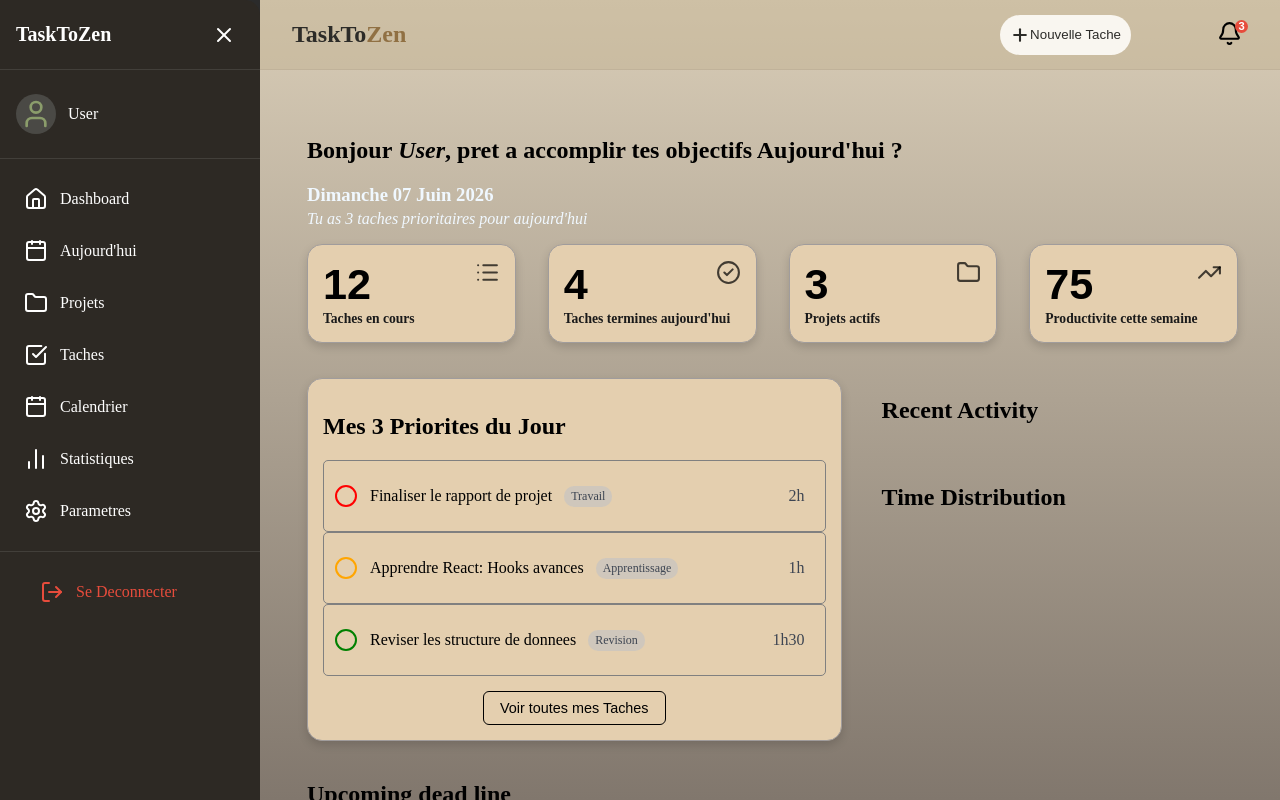
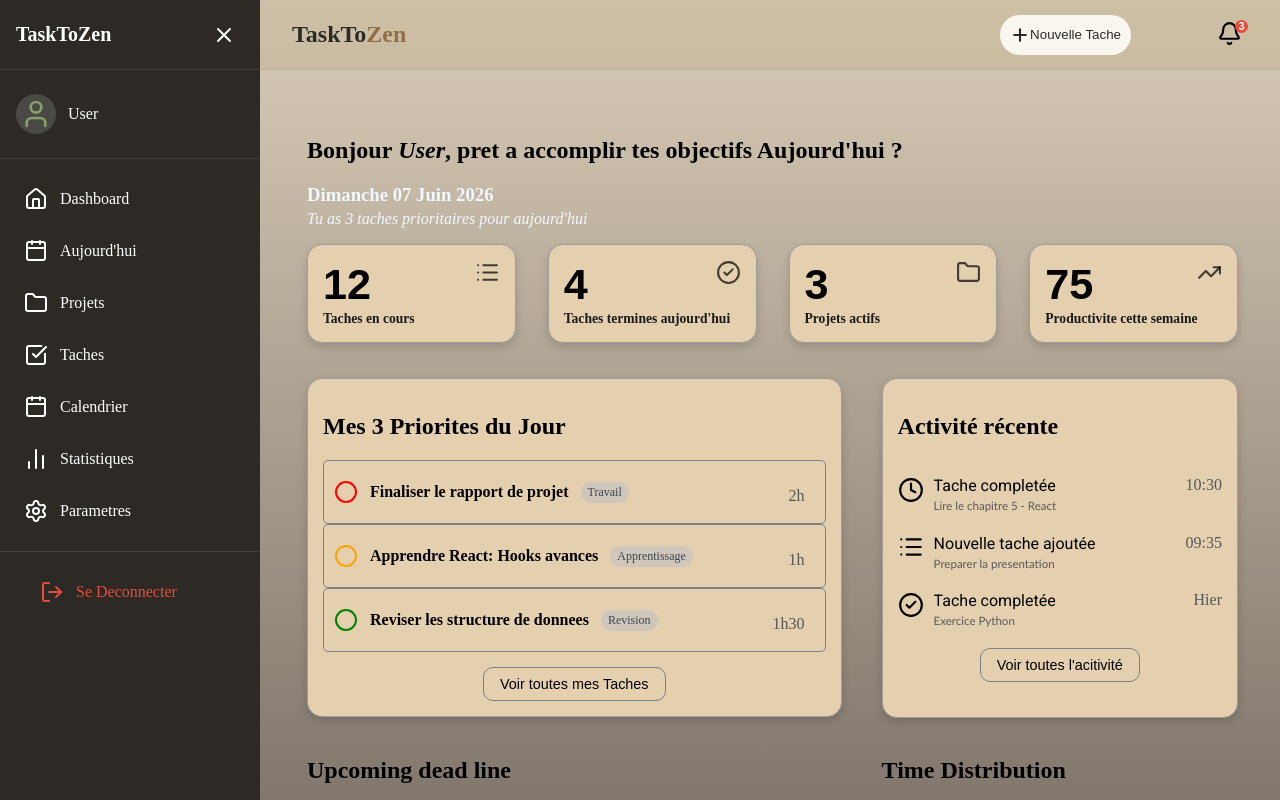
Before and after one commit to avatGit/TaskToZen, a React (Vite) app in the folder client/: page / in a window 1280 px wide. Built offline with nearby package versions, Linux system fonts and the light colour scheme; no server answers.

Commit message:
Dashboard UI: Activite Recente

```diff
--- a/client/src/pages/dashboard/Dashboard.css
+++ b/client/src/pages/dashboard/Dashboard.css
@@ -1,3 +1,12 @@
+@import url("https://fonts.googleapis.com/css2?family=Roboto:ital,wght@0,100..900;1,100..900&display=swap");
+.roboto-text {
+  font-family: "Roboto", sans-serif;
+  font-optical-sizing: auto;
+  font-weight: 400;
+  font-style: normal;
+  font-variation-settings: "wdth" 100;
+}
+
 .dashboard-container {
   padding: 15px;
   padding-right: 10px;
@@ -50,21 +59,67 @@
   display: flex;
   flex-direction: column;
 }
-.task-priority-container .view-all-btn {
+.view-all-btn {
   align-self: center;
   margin-top: 15px;
   background-color: transparent;
-  border: 1px solid;
+  border: 1px solid gray;
   font-size: 0.9rem;
   font-weight: 400;
   padding: 8px 16px;
   cursor: pointer;
   transition: all 0.2s ease;
-  border-radius: 6px;
+  border-radius: 10px;
   transition: all 0.4s ease;
 }
-.task-priority-container .view-all-btn:hover {
+.view-all-btn:hover {
   background-color: #a18c6a;
+}
+
+/* Recent Activity */
+.recent-activity-container {
+  height: 340px;
+  background-color: #e4cfaf;
+  padding: 15px;
+  border: 1px solid rgb(160, 156, 156);
+  border-radius: 15px;
+  box-shadow: 0px 4px 10px rgba(0, 0, 0, 0.15);
+  display: flex;
+  flex-direction: column;
+}
+
+.activity-item {
+  display: flex;
+  flex-direction: row;
+  justify-content: space-between;
+  margin-bottom: -1px;
+}
+
+.activity-left-part {
+  display: flex;
+  flex-direction: row;
+  align-items: center;
+  justify-content: space-between;
+  gap: 10px;
+}
+
+.label-description {
+  display: flex;
+  flex-direction: column;
+  margin-bottom: -5px;
+}
+.label-description p:nth-child(1) {
+  color: black;
+}
+
+.activity-desc {
+  color: #3e4550d8; /* Soft gray for the description text */
+  font-size: 0.72rem;
+  margin-top: -12px;
+  font-family: "Gill Sans", "Gill Sans MT", Calibri, "Trebuchet MS", sans-serif;
+}
+.task-duration {
+  color: #363c45d2;
 }
 
 @media (max-width: 768px) {
--- a/client/src/pages/dashboard/Dashboard.jsx
+++ b/client/src/pages/dashboard/Dashboard.jsx
@@ -42,7 +42,6 @@
           <UpComingDeadLine />
         </div>
         <div className="dashboard-right-column">
-          <h2>Recent Activity</h2>
           <RecentActivity />
           <h2>Time Distribution</h2>
           <TimeDistribution />
--- a/client/src/pages/dashboard/components/Activity/RecentActivity.jsx
+++ b/client/src/pages/dashboard/components/Activity/RecentActivity.jsx
@@ -1 +1,47 @@
-export default function RecentActivity() {}
+import { Key } from "lucide-react";
+import { Clock, List, CircleCheck } from "lucide-react";
+
+export default function RecentActivity() {
+  const activity = [
+    {
+      icon: Clock,
+      label: "Tache completée",
+      description: "Lire le chapitre 5 - React",
+      timeDone: "10:30",
+    },
+    {
+      icon: List,
+      label: "Nouvelle tache ajoutée",
+      description: "Preparer la presentation",
+      timeDone: "09:35",
+    },
+    {
+      icon: CircleCheck,
+      label: "Tache completée",
+      description: "Exercice Python",
+      timeDone: "Hier",
+    },
+  ];
+  return (
+    <div className="recent-activity-container">
+      <h2>Activité récente</h2>
+      <div>
+        {activity.map((item) => {
+          return (
+            <div className="activity-item" key={item.label}>
+              <div className="activity-left-part">
+                <item.icon size={26} />
+                <div className="label-description">
+                  <p className="roboto-text">{item.label}</p>
+                  <p className="activity-desc">{item.description}</p>
+                </div>
+              </div>
+              <p className="task-duration">{item.timeDone}</p>
+            </div>
+          );
+        })}
+      </div>
+      <button className="view-all-btn">Voir toutes l'acitivité</button>
+    </div>
+  );
+}
--- a/client/src/pages/dashboard/components/Tasks/TaskItem.css
+++ b/client/src/pages/dashboard/components/Tasks/TaskItem.css
@@ -1,4 +1,5 @@
 .task-item {
+  height: 4rem;
   display: flex;
   justify-content: space-between;
   padding: 10px;
@@ -15,6 +16,9 @@
 .task-item p {
   color: black;
 }
+.task-left-part p:nth-child(2) {
+  font-weight: bold;
+}
 .task-left-part p:nth-child(3) {
   /* background-color: rgba(143, 142, 142, 0.641); */
   background-color: #c1c3c592;
@@ -27,5 +31,5 @@
   display: inline-block;
 }
 .task-item .task-duration {
-  color: #3d4552;
+  color: #363c45d2;
 }
```
